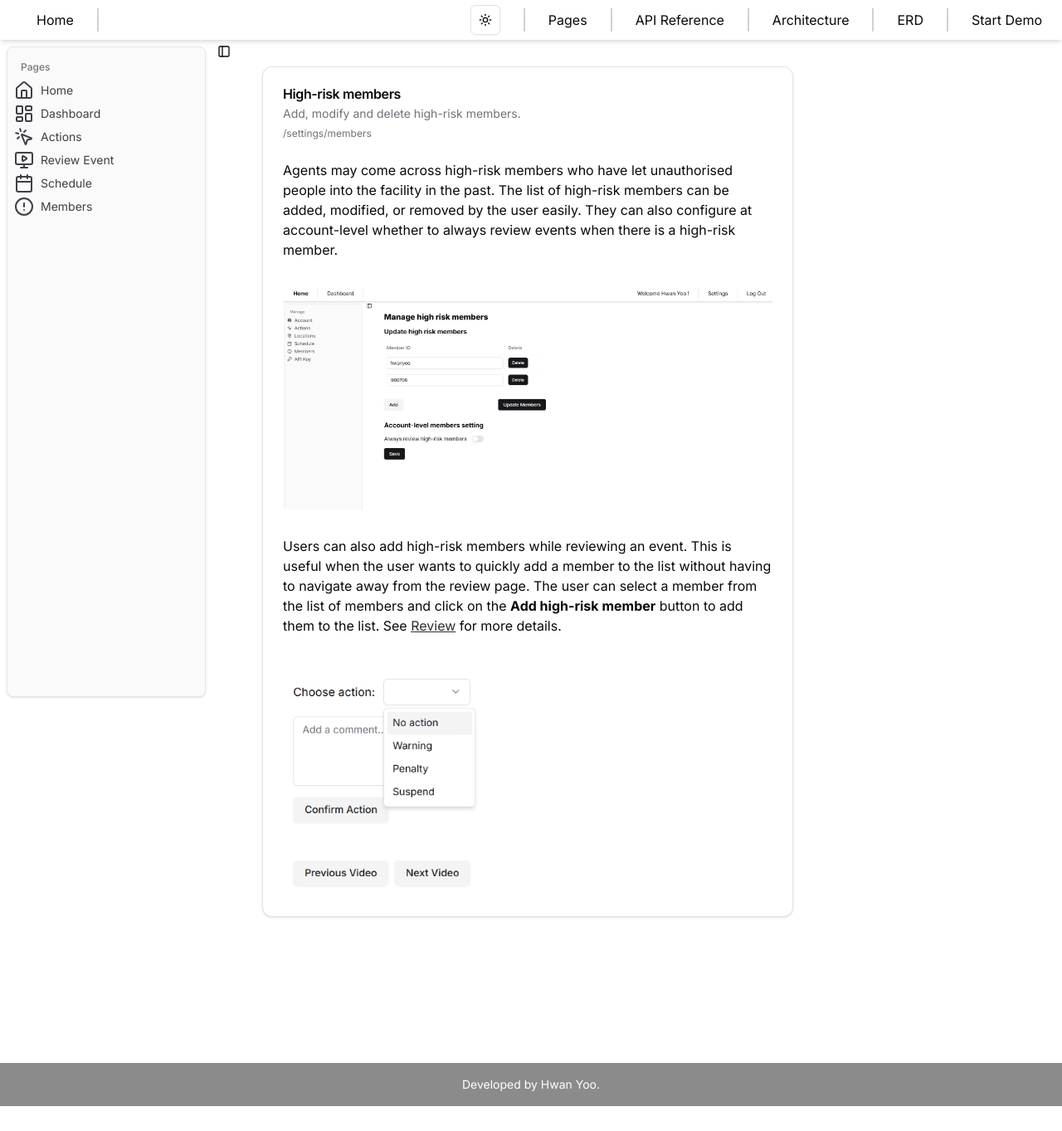
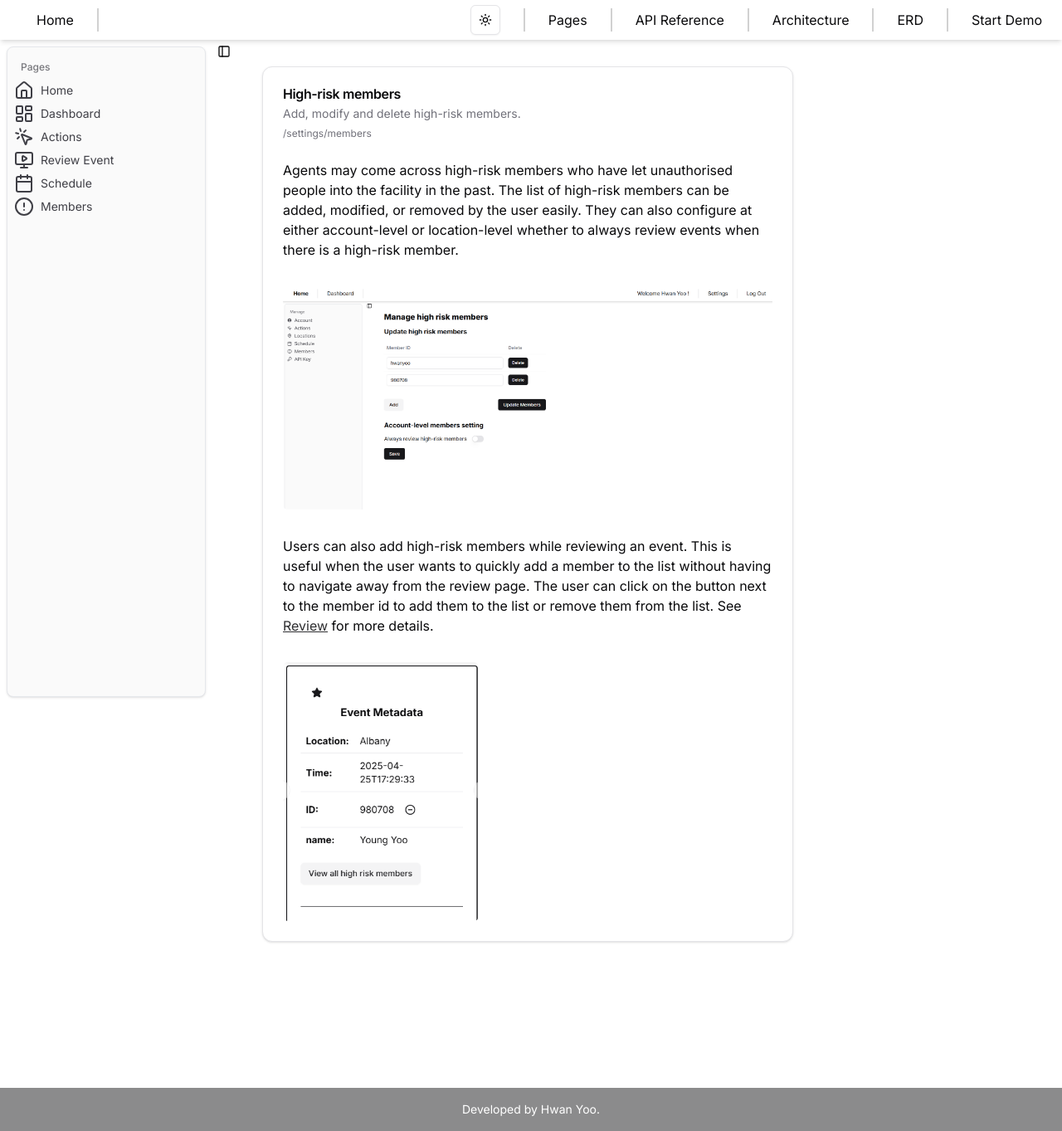
Before and after one commit to isacyoo/TD_demo, a Next.js app: page /pages/members in a window 1280 px wide. Shown: the whole page at 83% size. Before the commit the page ends 1333 px from the top, so only its background shows below. Built offline with nearby package versions, Linux system fonts and the light colour scheme.

Commit message:
pages static done

```diff
--- a/src/app/pages/actions/page.js
+++ b/src/app/pages/actions/page.js
@@ -19,7 +19,7 @@ export default function ActionsPage() {
                 </CardHeader>
                 <CardContent>
                     <div className="flex flex-col gap-8">
-                        <p>Actions in this service allow users to manage and respond to potential tailgating incidents effectively. The actions can be added, modified, or removed by the user easily. Below are some examples of actions:</p>
+                        <p>Actions in TAILDET-AI allow users to manage and respond to potential tailgating incidents effectively. The actions can be added, modified, or removed by the user easily. Below are some examples of actions:</p>
                         <ul className="list-disc pl-5 space-y-2">
                             <li><strong>Mark as Tailgating:</strong> Confirm the event as a tailgating incident as well as the disciplinary action performed. </li>
                             <li><strong>Dismiss:</strong> Determine the event is not tailgating and dismiss it.</li>
--- a/src/app/pages/dashboard/page.js
+++ b/src/app/pages/dashboard/page.js
@@ -32,11 +32,11 @@ export default function DashboardPage() {
                         </ul>
                         <Image src="/dashboard-filter.png" alt="Manage actions" className="rounded-md" height={0} width={0} style={{ width: "40%", height: "auto"}} />
                         <p>
-                            Selecting <strong>History</strong> will display a list of all events that have been reviewed, as well as the actions taken on them. This allows users to keep track of all events that have been reviewed and the actions taken on them.
+                            Selecting <strong>History</strong> will display a list of all events that have been reviewed, as well as the actions taken on them. This allows users to keep track of all events that have been reviewed and the actions taken.
                         </p>
                         <Image src="/history.png" alt="Take actions" className="rounded-md" height={0} width={0} style={{ width: "100%", height: "auto"}} />
                         <p>
-                            Within the history page, users can also filter the events based on the following criteria:
+                            Within the history page, users can filter the events based on the following criteria:
                         </p>
                         <ul className="list-disc pl-5 font-bold space-y-2">
                             <li>Member ID</li>
--- a/src/app/pages/members/page.js
+++ b/src/app/pages/members/page.js
@@ -19,12 +19,12 @@ export default function MembersPage() {
                 </CardHeader>
                 <CardContent>
                     <div className="flex flex-col gap-8">
-                        <p>Agents may come across high-risk members who have let unauthorised people into the facility in the past. The list of high-risk members can be added, modified, or removed by the user easily. They can also configure at account-level whether to always review events when there is a high-risk member.</p>
+                        <p>Agents may come across high-risk members who have let unauthorised people into the facility in the past. The list of high-risk members can be added, modified, or removed by the user easily. They can also configure at either account-level or location-level whether to always review events when there is a high-risk member.</p>
                         <Image src="/members.png" alt="Manage high-risk members" className="rounded-md" height={0} width={0} style={{ width: "100%", height: "auto"}} />
                         <p>
-                            Users can also add high-risk members while reviewing an event. This is useful when the user wants to quickly add a member to the list without having to navigate away from the review page. The user can select a member from the list of members and click on the <strong>Add high-risk member</strong> button to add them to the list. See <ALink href="/pages/review-event">Review</ALink> for more details.
+                            Users can also add high-risk members while reviewing an event. This is useful when the user wants to quickly add a member to the list without having to navigate away from the review page. The user can click on the button next to the member id to add them to the list or remove them from the list. See <ALink href="/pages/review-event">Review</ALink> for more details.
                         </p>
-                        <Image src="/take-actions.png" alt="Take actions" className="rounded-md" height={0} width={0} style={{ width: "40%", height: "auto"}} />
+                        <Image src="/review-event-metadata.png" alt="Event members metadata" className="rounded-md" height={0} width={0} style={{ width: "40%", height: "auto"}} />
                     </div>
                 </CardContent>
             </Card>
--- a/src/app/pages/schedule/page.js
+++ b/src/app/pages/schedule/page.js
@@ -19,8 +19,9 @@ export default function SchedulePage() {
                 </CardHeader>
                 <CardContent>
                     <div className="flex flex-col gap-8">
-                        <p>This page allows user to make changes to the schedule the system operates based on, by adding, modifying and deleting "Runs". A run for a day, which will be one of the standard day of the week and public holiday, consists of the following elements:</p>
+                        <p>This page allows user to make changes to the schedule TAILDET-AI operates based on for a location, by adding, modifying and deleting "Runs". A run consists of the following elements:</p>
                         <ul className="list-disc pl-5 space-y-2">
+                            <li><strong>Day of the week:</strong> This includes standard days of week as well as public holidays. See snippet below</li>
                             <li><strong>Start time:</strong> The time the system starts operating</li>
                             <li><strong>Duration:</strong> The amount of time in hours the run lasts</li>
                         </ul>
```
